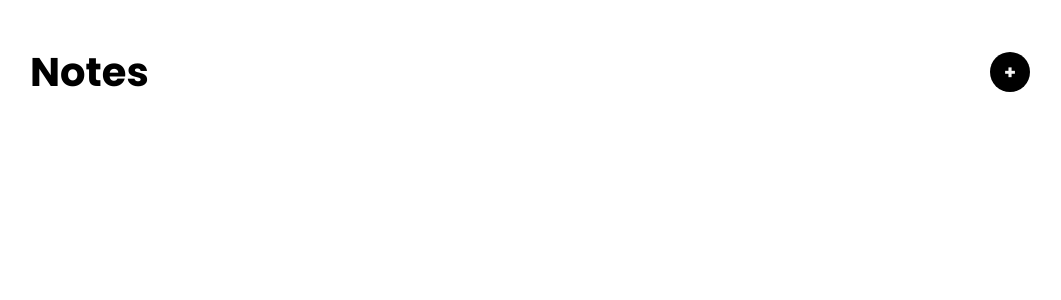
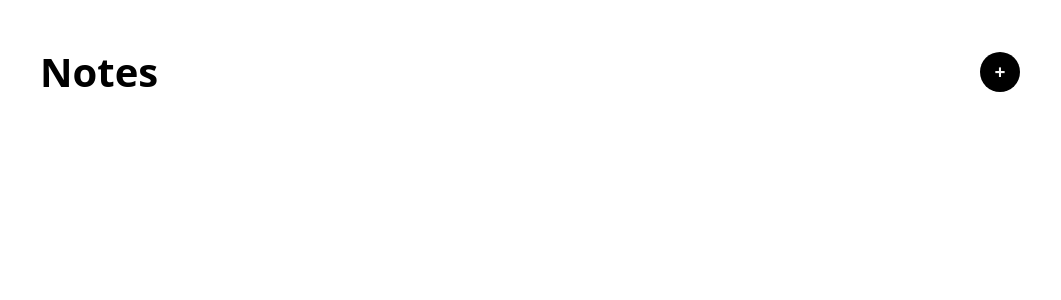
Before and after one commit to imStav/notes-app, a Vue app: page / in a window 1280 px wide. Shown: the top 300 px of the page, without its empty margins (110-1171 px from the left). Built offline with nearby package versions, Linux system fonts and the light colour scheme.

Commit message:
Added `Tailwind CSS` to the project

```diff
--- a/package.json
+++ b/package.json
@@ -12,6 +12,9 @@
   },
   "devDependencies": {
     "@vitejs/plugin-vue": "^4.0.0",
+    "autoprefixer": "^10.4.13",
+    "postcss": "^8.4.20",
+    "tailwindcss": "^3.2.4",
     "vite": "^4.0.0"
   }
 }
--- /dev/null
+++ b/postcss.config.js
@@ -0,0 +1,6 @@
+module.exports = {
+  plugins: {
+    tailwindcss: {},
+    autoprefixer: {},
+  },
+}
--- a/src/assets/base.css
+++ b/src/assets/base.css
@@ -1,74 +1,3 @@
-/* color palette from <https://github.com/vuejs/theme> */
-:root {
-  --vt-c-white: #ffffff;
-  --vt-c-white-soft: #f8f8f8;
-  --vt-c-white-mute: #f2f2f2;
-
-  --vt-c-black: #181818;
-  --vt-c-black-soft: #222222;
-  --vt-c-black-mute: #282828;
-
-  --vt-c-indigo: #2c3e50;
-
-  --vt-c-divider-light-1: rgba(60, 60, 60, 0.29);
-  --vt-c-divider-light-2: rgba(60, 60, 60, 0.12);
-  --vt-c-divider-dark-1: rgba(84, 84, 84, 0.65);
-  --vt-c-divider-dark-2: rgba(84, 84, 84, 0.48);
-
-  --vt-c-text-light-1: var(--vt-c-indigo);
-  --vt-c-text-light-2: rgba(60, 60, 60, 0.66);
-  --vt-c-text-dark-1: var(--vt-c-white);
-  --vt-c-text-dark-2: rgba(235, 235, 235, 0.64);
-}
-
-/* semantic color variables for this project */
-:root {
-  --color-background: var(--vt-c-white);
-  --color-background-soft: var(--vt-c-white-soft);
-  --color-background-mute: var(--vt-c-white-mute);
-
-  --color-border: var(--vt-c-divider-light-2);
-  --color-border-hover: var(--vt-c-divider-light-1);
-
-  --color-heading: var(--vt-c-text-light-1);
-  --color-text: var(--vt-c-text-light-1);
-
-  --section-gap: 160px;
-}
-
-@media (prefers-color-scheme: dark) {
-  :root {
-    --color-background: var(--vt-c-black);
-    --color-background-soft: var(--vt-c-black-soft);
-    --color-background-mute: var(--vt-c-black-mute);
-
-    --color-border: var(--vt-c-divider-dark-2);
-    --color-border-hover: var(--vt-c-divider-dark-1);
-
-    --color-heading: var(--vt-c-text-dark-1);
-    --color-text: var(--vt-c-text-dark-2);
-  }
-}
-
-*,
-*::before,
-*::after {
-  box-sizing: border-box;
-  margin: 0;
-  position: relative;
-  font-weight: normal;
-}
-
-body {
-  min-height: 100vh;
-  color: var(--color-text);
-  background: var(--color-background);
-  transition: color 0.5s, background-color 0.5s;
-  line-height: 1.6;
-  font-family: Inter, -apple-system, BlinkMacSystemFont, 'Segoe UI', Roboto, Oxygen, Ubuntu,
-    Cantarell, 'Fira Sans', 'Droid Sans', 'Helvetica Neue', sans-serif;
-  font-size: 15px;
-  text-rendering: optimizeLegibility;
+/* text-rendering: optimizeLegibility;
   -webkit-font-smoothing: antialiased;
-  -moz-osx-font-smoothing: grayscale;
-}
+  -moz-osx-font-smoothing: grayscale; */
--- a/src/assets/main.css
+++ /dev/null
@@ -1,7 +0,0 @@
-@import url('https://fonts.googleapis.com/css2?family=Poppins:wght@300;400;700&display=swap');
-
-* {
-    margin: 0;
-    padding: 0;
-    font-family: 'Poppins', sans-serif;
-}
--- a/src/main.js
+++ b/src/main.js
@@ -1,6 +1,6 @@
 import { createApp } from 'vue'
 import App from './App.vue'
 
-import './assets/main.css'
+import './styles.css'
 
 createApp(App).mount('#app')
--- /dev/null
+++ b/src/styles.css
@@ -0,0 +1,3 @@
+@tailwind base;
+@tailwind components;
+@tailwind utilities;
--- /dev/null
+++ b/tailwind.config.js
@@ -0,0 +1,11 @@
+/** @type {import('tailwindcss').Config} */
+module.exports = {
+  content: [
+    "./index.html",
+    "./src/**/*.{vue,js,ts,jsx,tsx}",
+  ],
+  theme: {
+    extend: {},
+  },
+  plugins: [],
+}
```
Also changed, not shown: 1 other file (tests, documents, lock files or other folders).
